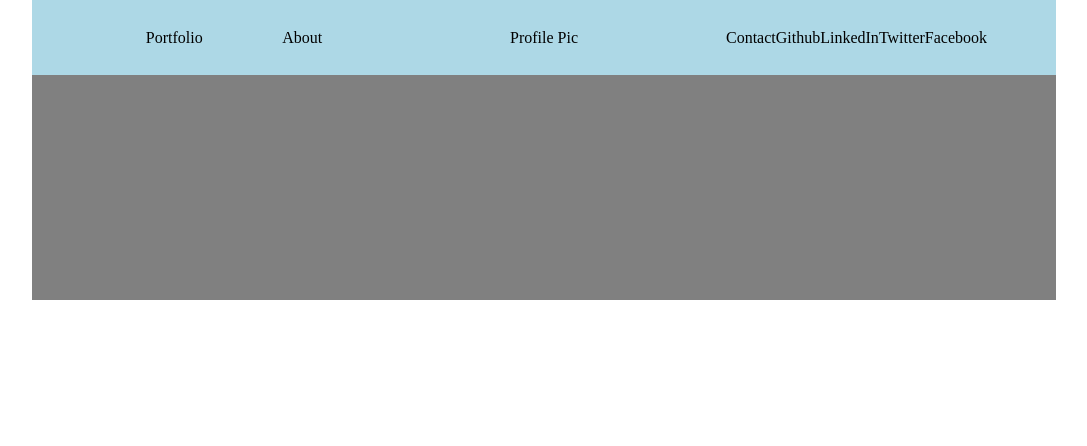
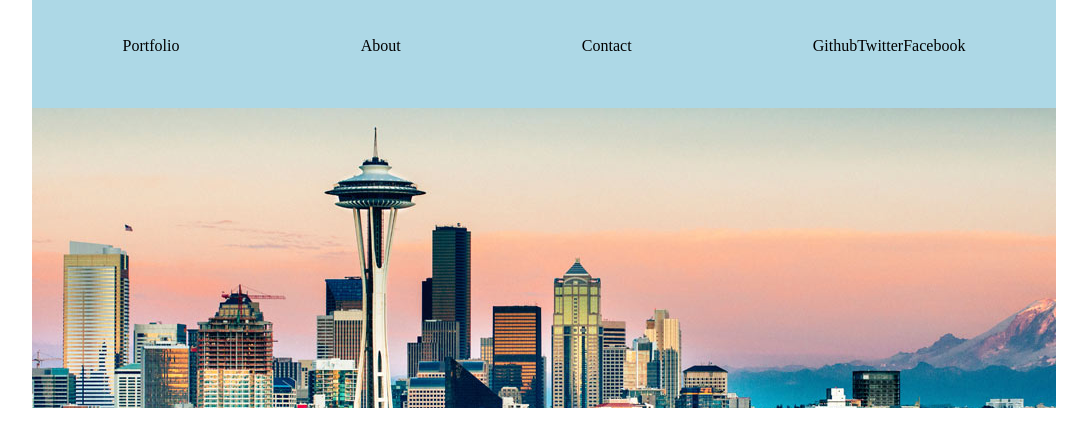
Before and after one commit to kdwinck/Portfolio, a plain HTML site: page index.html in a window 1280 px wide. Shown: the whole page, without its empty margins (96-1183 px from the left). Drawn offline with nearby package versions, Linux system fonts and the light colour scheme.

Commit message:
continued working on constructor function and added blank html element for each project object

```diff
--- a/app.js
+++ b/app.js
@@ -1,15 +1,9 @@
 ////////////// Global Variables ///////////////////////////////////////////////
 var projectsArray = [];
 
-// This is where the project constructor will go
-//
-// It will be very similar to the article constructor used in the pair programming assignment
-
-function project(obj) = {
-  this.name = obj.name;
+function project(obj) {
   this.url = obj.url;
   this.title = obj.title;
   this.body = obj.body;
   this.img = obj.img;
-  ///etc //// will determine what all to include later
 }
--- a/index.html
+++ b/index.html
@@ -13,39 +13,41 @@
     <header>
       <nav  id="nav">
 
-        <ul id="nav-first">
+        <ul id="nav-list">
 
           <li>Portfolio</li>
           <li>About</li>
+          <li>Contact</li>
 
-        </ul>
-
-        <div>Profile Pic</div>
-
-        <ul id="nav-last">
-          <li>Contact</li>
-          <li>
           <ul id="social">
               <!-- these will be linked images -->
             <li>Github</li>
-              <li>LinkedIn</li>
             <li>Twitter</li>
             <li>Facebook</li>
           </ul>
         </li>
+
         </ul>
 
       </nav>
       <div id="banner">
         <!-- banner photo -->
+        <p id="quote"></p>
+        <div id="profilePic"></div>
       </div>
     </header>
 
     <main>
+
       <section id="projects">
-        <!-- this will consist of all the projects that will be showcased on the page
-        very similar to the blog articles -->
+        <article class="template" data-category="cat">
+          <header>
+            <h1>Title</h1>
+          </header>
+          <section class="article-body"></section>
+        </article>
       </section>
+
     </main>
 
 
--- a/style.css
+++ b/style.css
@@ -13,16 +13,20 @@ body {
 
 header {
   background-color: lightblue;
-  height: 300px;
+  height: 400px;
 }
 
 nav {
   display: flex;
-  height: 25%;
+  height: 23%;
 }
 
 ul {
   padding-left: 0px;
+}
+
+.template {
+  visibility: hidden;
 }
 
 #nav {
@@ -33,14 +37,8 @@ ul {
   padding: 0px;
 }
 
-#nav-first {
-  width: 25%;
-  display: flex;
-  justify-content: space-around;
-}
-
-#nav-last {
-  width: 25%;
+#nav-list {
+  width: 100%;
   display: flex;
   justify-content: space-around;
 }
@@ -53,7 +51,7 @@ ul {
 #banner {
   height: 75%;
   width: 100%;
-  background-color: grey;
+  background-image: url('carnival-home-port-seattle-1.jpg')
 }
 
 #nav li {
```
Also changed, not shown: carnival-home-port-seattle-1.jpg (added), projects.js (added). Lines whose indentation alone changed are shown as unchanged.
